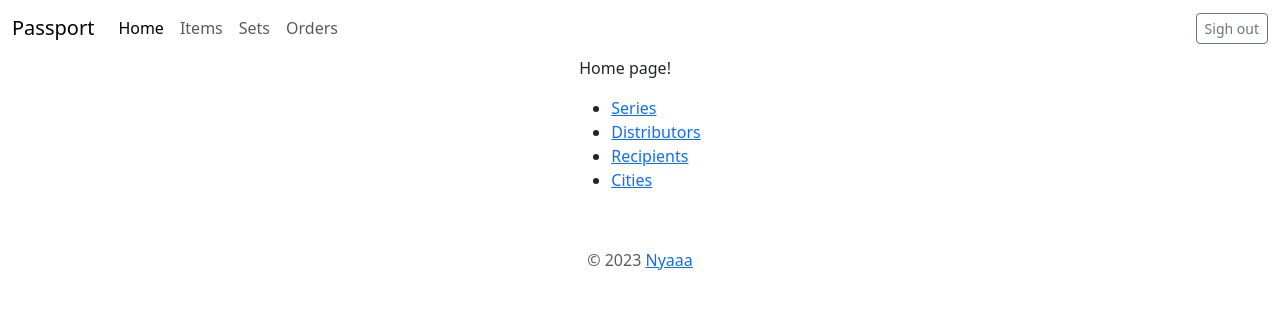
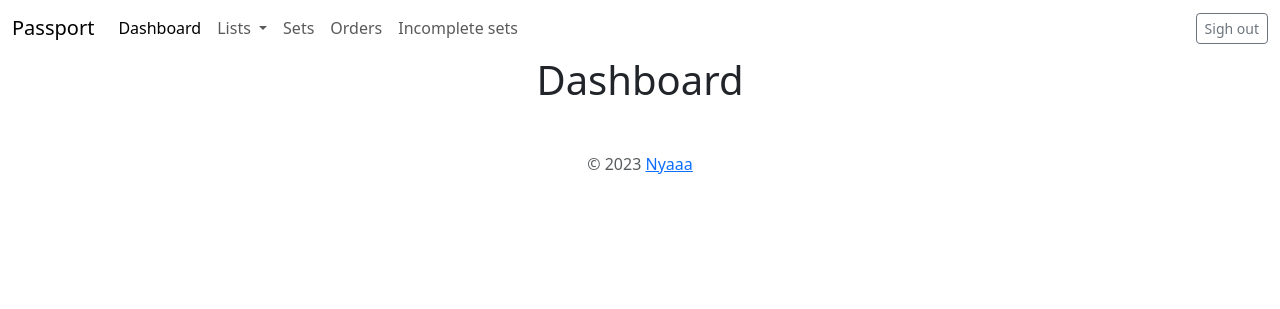
Before and after one commit to Nyaaa/passport, a Django app: page / in a window 1280 px wide. Shown: the top 309 px of the page. Run offline with Django 4.2, Linux system fonts and the light colour scheme; the visitor is signed in with stand-in values (Sample User, id 1); some libraries are stand-ins or nearby versions.

Commit message:
- add incomplete sets page - list template rework - add navbar dropdowns - fix linter complaints

```diff
--- a/passport/main/filters.py
+++ b/passport/main/filters.py
@@ -2,7 +2,7 @@ import django_filters
 from .models import Item, Set, Series, Order, Distributor, Recipient, City
 from django import forms
 from django.forms.widgets import TextInput
-from ajax_select.fields import AutoCompleteSelectWidget, AutoCompleteWidget
+from ajax_select.fields import AutoCompleteWidget
 
 
 def filter_factory(_model):
@@ -50,7 +50,6 @@ class SetFilter(django_filters.FilterSet):
 
 
 class OrderFilter(django_filters.FilterSet):
-    # TODO: date range picker
     date = django_filters.DateFilter(lookup_expr='gt', widget=forms.DateInput(attrs={'type': 'date'}))
     sets = django_filters.ModelChoiceFilter(queryset=Set.objects.all(),
                                             widget=AutoCompleteWidget('set'))
--- a/passport/main/urls.py
+++ b/passport/main/urls.py
@@ -9,6 +9,7 @@ urlpatterns = [
     path('login/', LoginView.as_view(template_name='users/login.html'), name='login'),
     path('logout/', LogoutView.as_view(), name='logout'),
     path('item/', v.ItemListView.as_view(), name='item'),
+    path('incomplete/', v.IncompleteSetView.as_view(), name='incomplete'),
     path('item/create/', CreateUpdateView.as_view(model=Item), name='item_create'),
     path('item/<str:pk>/edit/', CreateUpdateView.as_view(model=Item), name='item_edit'),
     path('item/<str:pk>/delete/', CommonDelete.as_view(model=Item), name='item_delete'),
--- a/passport/main/views.py
+++ b/passport/main/views.py
@@ -1,4 +1,4 @@
-from django.views.generic import UpdateView, DeleteView, TemplateView, DetailView, FormView, CreateView
+from django.views.generic import UpdateView, DeleteView, TemplateView, DetailView, FormView, ListView
 from .models import Item, Set, SetItem, Order
 from .tables import SetTable, table_factory, OrderTable
 from .filters import ItemFilter, SetFilter, filter_factory, OrderFilter
@@ -108,7 +108,6 @@ class ItemListView(CommonListView):
 class SetListView(CommonListView):
     model = Set
     ordering = 'serial'
-    template_name = 'common_list.html'
 
     def __init__(self, *args, **kwargs):
         super(SetListView, self).__init__(*args, **kwargs)
@@ -183,7 +182,7 @@ class SetUpdateView(LoginRequiredMixin, UpdateView):
         _set = Set.objects.get(serial=self.get_object())
         form = SetForm(instance=_set)
         formset = set_item_formset(instance=_set)
-        return render(request, 'set_edit.html', {'formset': formset, 'form': form})
+        return render(request, self.template_name, {'formset': formset, 'form': form})
 
     def post(self, request, *args, **kwargs):
         _set = Set.objects.get(serial=self.get_object())
@@ -198,12 +197,11 @@ class SetUpdateView(LoginRequiredMixin, UpdateView):
 
         form = SetForm(instance=_set)
         formset = set_item_formset(instance=_set)
-        return render(request, 'set_edit.html', {'formset': formset, 'form': form})
+        return render(request, self.template_name, {'formset': formset, 'form': form})
 
 
 class OrderListView(CommonListView):
     model = Order
-    template_name = 'order_list.html'
     ordering = '-date'
 
     def __init__(self, *args, **kwargs):
@@ -245,11 +243,25 @@ class OrderDetailView(LoginRequiredMixin, DetailView):
 
 
 class OrderUpdateView(CreateUpdateView):
+    model = Order
     template_name = 'common_edit.html'
 
     def __init__(self, *args, **kwargs):
-        super(CreateUpdateView, self).__init__(*args, **kwargs)
+        super().__init__(*args, **kwargs)
         self.form_class = OrderForm
-        self.model = Order
         self.text = self.model.__name__.lower()
         self.success_url = reverse_lazy(self.text)
+
+
+class IncompleteSetView(LoginRequiredMixin, ListView):
+    model = Set
+    template_name = 'incomplete.html'
+
+    def get_queryset(self):
+        qs = super().get_queryset()
+        latest_order = Order.objects.filter(sets=OuterRef('pk')).order_by('-date')[:1]
+        sets = qs.prefetch_related('order_set').annotate(
+            recipient=Subquery(latest_order.values('recipient__name'))).filter(recipient='98')
+        qs = SetItem.objects.select_related().filter(set__in=sets).values('item', 'amount', 'comment', 'set')
+
+        return qs
--- a/passport/templates/base/default.html
+++ b/passport/templates/base/default.html
@@ -3,7 +3,7 @@
 {% include 'base/navbar.html' %}
 <div class="container">
   <div class="row justify-content-center">
-    <div class="col-xl-auto">
+    <div class="col-auto">
       {% block content %}
       {% endblock content %}
     </div>
--- a/passport/templates/base/navbar.html
+++ b/passport/templates/base/navbar.html
@@ -7,10 +7,19 @@
     <div class="collapse navbar-collapse" id="navbarText">
       <ul class="navbar-nav me-auto mb-2 mb-lg-0">
         <li class="nav-item">
-          <a class="nav-link {% if request.path == '/' %}active{% endif %}" aria-current="page" href="{% url 'home' %}">Home</a>
+          <a class="nav-link {% if request.path == '/' %}active{% endif %}" aria-current="page" href="{% url 'home' %}">Dashboard</a>
         </li>
-        <li class="nav-item">
-          <a class="nav-link {% if 'item' in request.path %}active{% endif %}" href="{% url 'item' %}">Items</a>
+        <li class="nav-item dropdown">
+          <a class="nav-link dropdown-toggle" href="#" id="navbarDropdown" role="button" data-bs-toggle="dropdown" aria-expanded="false">
+            Lists
+          </a>
+          <ul class="dropdown-menu" aria-labelledby="navbarDropdown">
+            <li><a class="dropdown-item" href="{% url 'item' %}">Items</a></li>
+            <li><a class="dropdown-item" href="{% url 'series' %}">Series</a></li>
+            <li><a class="dropdown-item" href="{% url 'distributor' %}">Distributors</a></li>
+            <li><a class="dropdown-item" href="{% url 'recipient' %}">Recipients</a></li>
+            <li><a class="dropdown-item" href="{% url 'city' %}">Cities</a></li>
+          </ul>
         </li>
         <li class="nav-item">
           <a class="nav-link {% if 'set' in request.path %}active{% endif %}" href="{% url 'set' %}">Sets</a>
@@ -18,6 +27,9 @@
         <li class="nav-item">
           <a class="nav-link {% if 'order' in request.path %}active{% endif %}" href="{% url 'order' %}">Orders</a>
         </li>
+        <li class="nav-item">
+          <a class="nav-link {% if 'incomplete' in request.path %}active{% endif %}" href="{% url 'incomplete' %}">Incomplete sets</a>
+        </li>
       </ul>
       <a class="btn btn-sm btn-outline-secondary" href="{% url 'logout' %}" role="button">Sigh out</a>
     </div>
--- a/passport/templates/home.html
+++ b/passport/templates/home.html
@@ -2,11 +2,5 @@
 
 {% block title %}Home{% endblock title %}
 {% block content %}
-<p>Home page!</p>
-<ul>
-  <li><a href="{% url 'series' %}">Series</a></li>
-  <li><a href="{% url 'distributor' %}">Distributors</a></li>
-  <li><a href="{% url 'recipient' %}">Recipients</a></li>
-  <li><a href="{% url 'city' %}">Cities</a></li>
-</ul>
+<h1>Dashboard</h1>
 {% endblock content %}
--- a/passport/templates/set_detail.html
+++ b/passport/templates/set_detail.html
@@ -6,7 +6,6 @@
 
 {% block content %}
 {% bootstrap_messages %}
-<!--TODO: add page breaks-->
 <div>
   {% for set in sets %}
   <hr>
--- a/pyproject.toml
+++ b/pyproject.toml
@@ -15,10 +15,11 @@ psycopg2 = "^2.9.5"
 django-cachalot = "^2.5.2"
 django-ajax-selects = "^2.2.0"
 django-tables2 = "^2.5.1"
-tablib = {extras = ["xls", "xlsx"], version = "^3.3.0"}
+tablib = {extras = ["ods", "xlsx"], version = "^3.3.0"}
 
 [tool.poetry.group.dev.dependencies]
 django-debug-toolbar = "^3.8.1"
+django-stubs = "^1.14.0"
 
 [build-system]
 requires = ["poetry-core"]
```
Also changed, not shown: passport/main/forms.py (+9 -8 lines), passport/main/tables.py (+10 -12 lines), passport/templates/base/create_form.html (deleted, +0 -10 lines), passport/templates/base/filter.html (deleted, +0 -18 lines), passport/templates/common_list.html (+36 -2 lines), passport/templates/incomplete.html (added, +35 -0 lines), passport/templates/order_list.html (deleted, +0 -26 lines), README.md, 1 other file.
